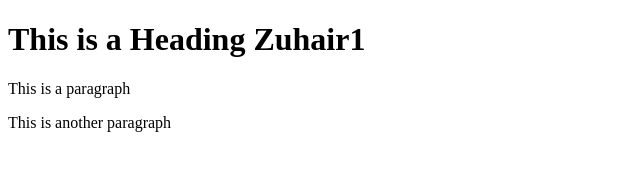
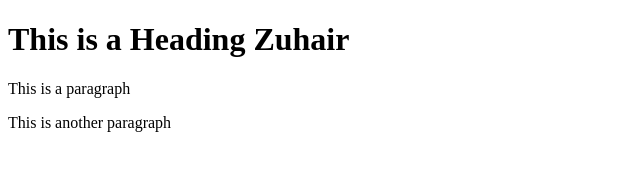
Before and after one commit to zuhair2025/testrepo, a plain HTML site: page index.html in a window 1280 px wide. Shown: the full height of the page, 0-640 px from the left. Drawn offline with Linux system fonts and the light colour scheme.

Commit message:
Fifth Commit

```diff
--- a/index.html
+++ b/index.html
@@ -7,7 +7,7 @@
     <title>Document</title>
 </head>
 <body>
-    <h1>This is a Heading Zuhair1</h1>
+    <h1>This is a Heading Zuhair</h1>
     <p>This is a paragraph</p>
     <p>This is another paragraph</p>
 </body>
```
